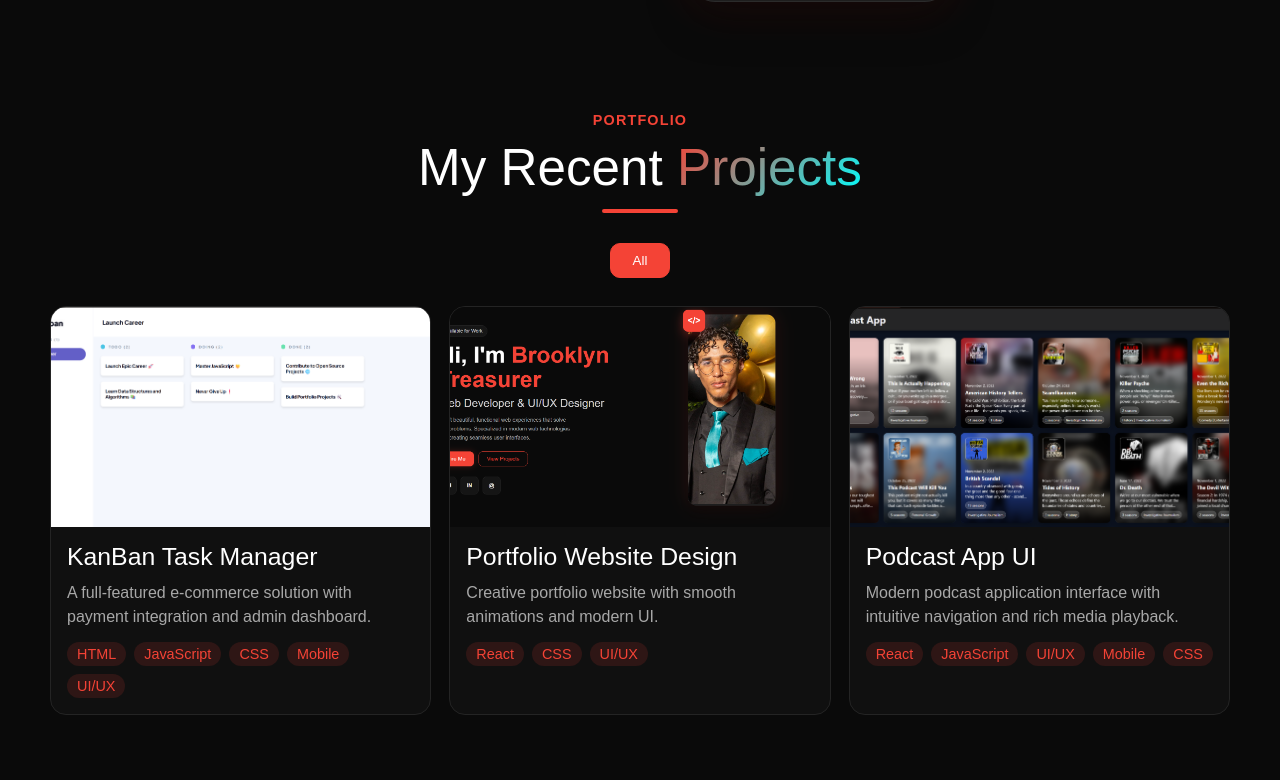
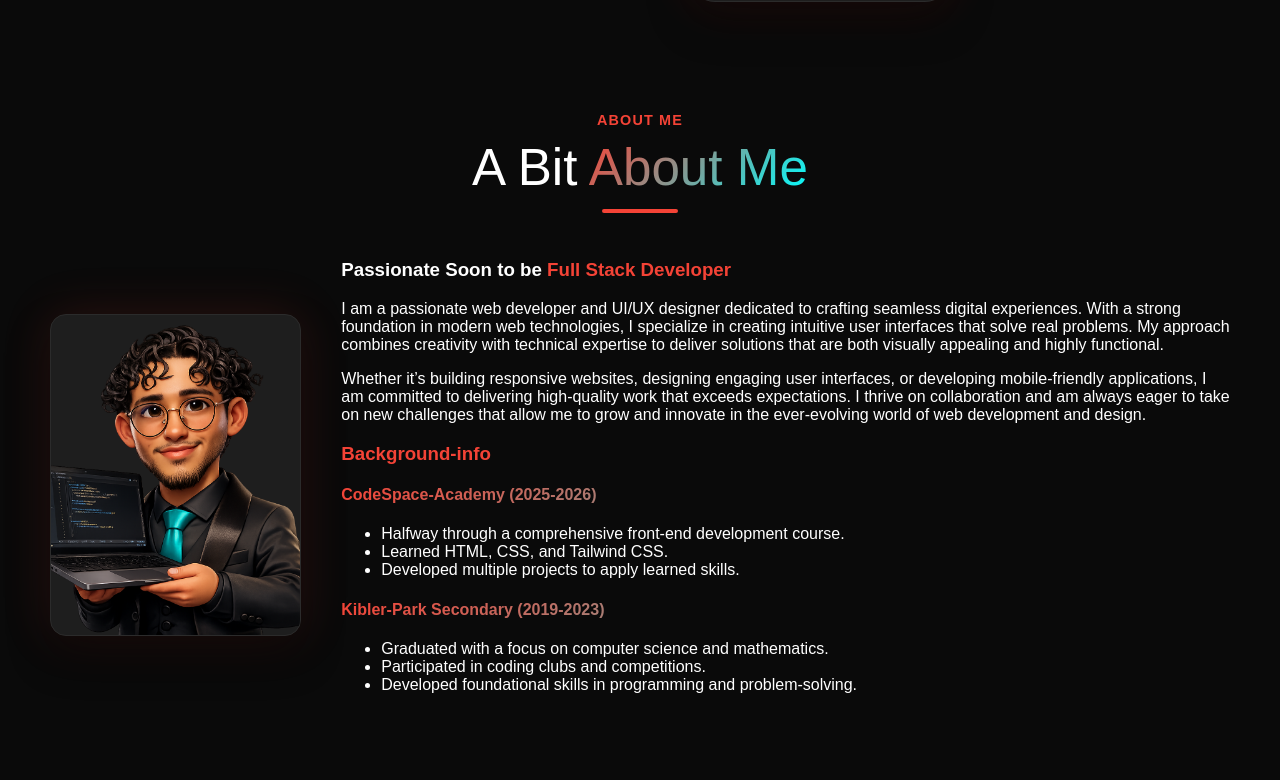
Before and after one commit to BrooklynTreasurer/BROTRE25500_pto2505_GroupA_Brooklyn-Treasurer_CDV05, a React (Vite) app: page / in a window 1280 px wide. Shown: the part 700-1480 px from the top of the page. Built offline with nearby package versions, Linux system fonts and the light colour scheme.

Commit message:
added about me section with styles

```diff
--- a/src/components/ui/Content.jsx
+++ b/src/components/ui/Content.jsx
@@ -43,7 +43,7 @@ export default function Content() {
                     >
                         IN
                     </a>
-                    <a href="mailto:hello@brooklyntreasurer.dev" className="social-icon" aria-label="Email">
+                    <a href="mailto:mcleantech20@gmail.com" className="social-icon" aria-label="Email">
                         @
                     </a>
                 </div>
--- a/src/components/ui/ExtraInfo.jsx
+++ b/src/components/ui/ExtraInfo.jsx
@@ -1,6 +1,7 @@
 import kanbanPreview from '../images/KanBan-Preview.png';
 import PortfolioPreview from '../images/Portfolio-Preview.png';
 import heroPreview from '../images/hero-image.jpg';
+import CartoonHero from '../images/cartoon-hero.png';
 import PodcastAppPreview from '../images/PodcastApp-Preview.png';
 
 export default function ExtraInfo() {
@@ -28,21 +29,25 @@ export default function ExtraInfo() {
 
     const services = [
         {
+            icon: '💻',
             title: 'Website Development',
             description:
                 'Custom, responsive websites built with modern technologies. From simple landing pages to complex web applications.',
         },
         {
+            icon: '🎨',
             title: 'UI/UX Design',
             description:
                 'Beautiful, intuitive interfaces designed with users in mind. Creating seamless experiences that drive engagement.',
         },
         {
+            icon: '📱',
             title: 'Mobile App UI',
             description:
                 'Responsive mobile interfaces that work flawlessly across all devices and screen sizes.',
         },
         {
+            icon: '🔧',
             title: 'Web Maintenance',
             description:
                 'Ongoing support, updates, and maintenance to keep your website running smoothly and securely.',
@@ -82,6 +87,44 @@ export default function ExtraInfo() {
 
     return (
         <main className="extra-info">
+
+           <section className="about-section" id="about">
+                <p className="section-label">ABOUT ME</p>
+                <h2 className="section-title">
+                    A Bit <span className='gradient-text'>About Me</span>
+                </h2>
+                <div className="section-underline" />
+
+                <div className="about-content">
+                     <div className="about-image-container">
+                        <img src={CartoonHero} alt="About me" className="about-image" />
+                    </div>
+                    <div className="about-text">
+                        <h3>Passionate Soon to be <span className="about-span">Full Stack Developer</span></h3>
+                        <p>
+                            I am a passionate web developer and UI/UX designer dedicated to crafting seamless digital experiences. With a strong foundation in modern web technologies, I specialize in creating intuitive user interfaces that solve real problems. My approach combines creativity with technical expertise to deliver solutions that are both visually appealing and highly functional.
+                        </p>
+                        <p>
+                            Whether it’s building responsive websites, designing engaging user interfaces, or developing mobile-friendly applications, I am committed to delivering high-quality work that exceeds expectations. I thrive on collaboration and am always eager to take on new challenges that allow me to grow and innovate in the ever-evolving world of web development and design.
+                        </p>
+
+                        <h3 className='about-span'>Background-info</h3>
+                            <h4 className="gradient-text">CodeSpace-Academy (2025-2026)</h4>
+                                <ul className="education-list">
+                                    <li>Halfway through a comprehensive front-end development course.</li>
+                                    <li>Learned HTML, CSS, and Tailwind CSS.</li>
+                                    <li>Developed multiple projects to apply learned skills.</li>
+                                </ul>
+                            <h4 className="gradient-text">Kibler-Park Secondary (2019-2023)</h4>
+                                <ul class="education-list">
+                                    <li>Graduated with a focus on computer science and mathematics.</li>
+                                    <li>Participated in coding clubs and competitions.</li>
+                                    <li>Developed foundational skills in programming and problem-solving.</li>
+                                </ul>
+                    </div>
+                </div>
+            </section>
+
             <section className="portfolio-section" id="projects">
                 <p className="section-label">PORTFOLIO</p>
                 <h2 className="section-title">
@@ -129,14 +172,9 @@ export default function ExtraInfo() {
                 <div className="services-grid">
                     {services.map((service) => (
                         <article key={service.title} className="service-card">
-                            <div className="service-icon">[]</div>
+                            <div className="service-icon">{service.icon}</div>
                             <h3>{service.title}</h3>
                             <p>{service.description}</p>
-                            {service.title === 'UI/UX Design' && (
-                                <a href="#contact" className="learn-more">
-                                    Learn more
-                                </a>
-                            )}
                         </article>
                     ))}
                 </div>
--- a/src/index.css
+++ b/src/index.css
@@ -203,11 +203,12 @@ body {
     }
 }
 
-/* extra info section */
+/* extra infos */
 .extra-info {
     padding: 30px 50px 70px;
 }
 
+.about-section,
 .portfolio-section,
 .services-section,
 .skills-section {
@@ -264,7 +265,38 @@ body {
     border-color: var(--primary-color);
     color: #fff;
 }
+/* about section */
+.about-content {
+    margin-top: 28px;
+    display: flex;
+    gap: 40px;
+    align-items: center;
+}
 
+.about-image-container {
+    width: 720px;
+    height: 320px;
+    border-radius: 16px;
+    overflow: hidden;
+    border: 1px solid #2b2b2b;
+    background: #1e1e1e;
+    box-shadow:
+        0 20px 40px rgba(0, 0, 0, 0.35),
+        0 0 50px rgba(244, 67, 54, 0.15);
+}
+
+.about-image {
+    width: 100%;
+    height: 100%;
+    object-fit: cover;
+}
+
+.about-span {
+    color: var(--primary-color);
+    font-weight: 600;
+}
+
+/* projects section */
 .projects-grid {
     margin-top: 28px;
     display: grid;
@@ -388,9 +420,10 @@ body {
     min-height: 245px;
 }
 
-.service-card:nth-child(2) {
+.service-card:hover {
     border-color: rgba(244, 67, 54, 0.6);
     box-shadow: 0 0 24px rgba(244, 67, 54, 0.12);
+    cursor: pointer;
 }
 
 .service-icon {
@@ -488,7 +521,7 @@ body {
 
 .skill-fill {
     height: 100%;
-    background: linear-gradient(90deg, var(--primary-color), #ff8a80);
+    background: linear-gradient(90deg, var(--primary-color),  #0ff 100%);
 }
 
 @media (max-width: 1040px) {
```
Also changed, not shown: src/components/images/cartoon-hero.png (added), src/components/ui/Contact.jsx (added).
